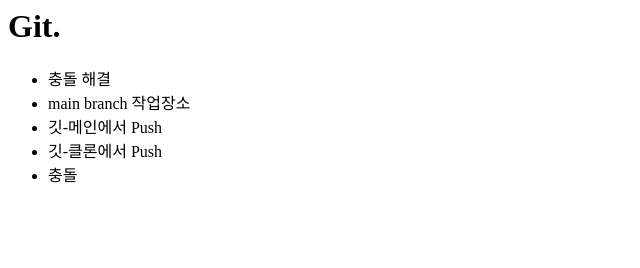
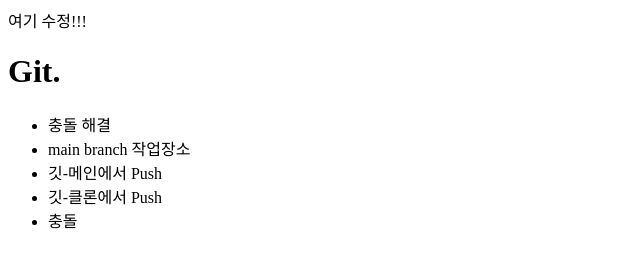
Before and after one commit to JiKong2/git-work, a plain HTML site: page index.html in a window 1280 px wide. Shown: the whole page, without its empty margins (0-640 px from the left). Drawn offline with Linux system fonts and the light colour scheme.

Commit message:
#main-요청작업 완료

```diff
--- a/index.html
+++ b/index.html
@@ -1,4 +1,5 @@
 <HTML>
+  여기 수정!!!
   <Body>
     <header>
       <h1>Git.</h1>
```
